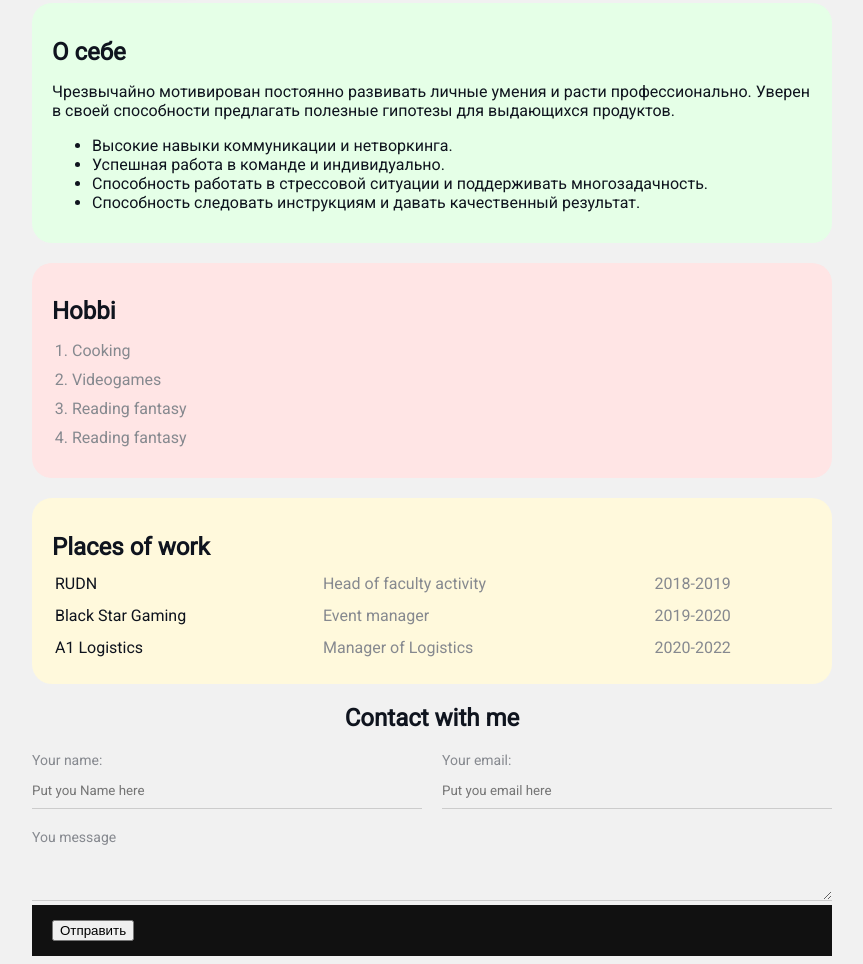
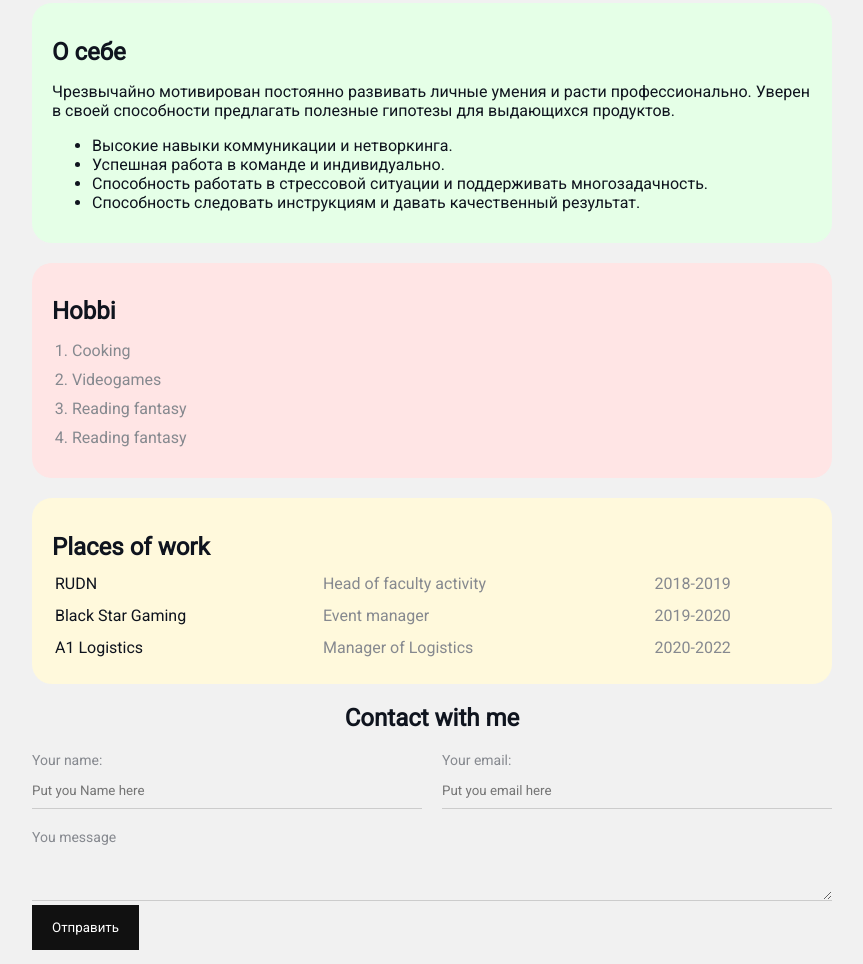
Before and after one commit to Asxan132/css, a plain HTML site: page index.html in a window 1280 px wide. Shown: the part 322-1286 px from the top of the page, without its empty margins (208-1071 px from the left). Drawn offline with Linux system fonts and the light colour scheme.

Commit message:
Update index.html

```diff
--- a/index.html
+++ b/index.html
@@ -97,9 +97,7 @@
                     <label for="text">You message</label>
                     <textarea id="text"></textarea>
                 </div>
-                    <div class="btn">
-                    <input type="submit" value="Отправить">
-                </div>
+                    <input class="btn" type="submit" value="Отправить">
             </form>
         </div>
     </div>
```
